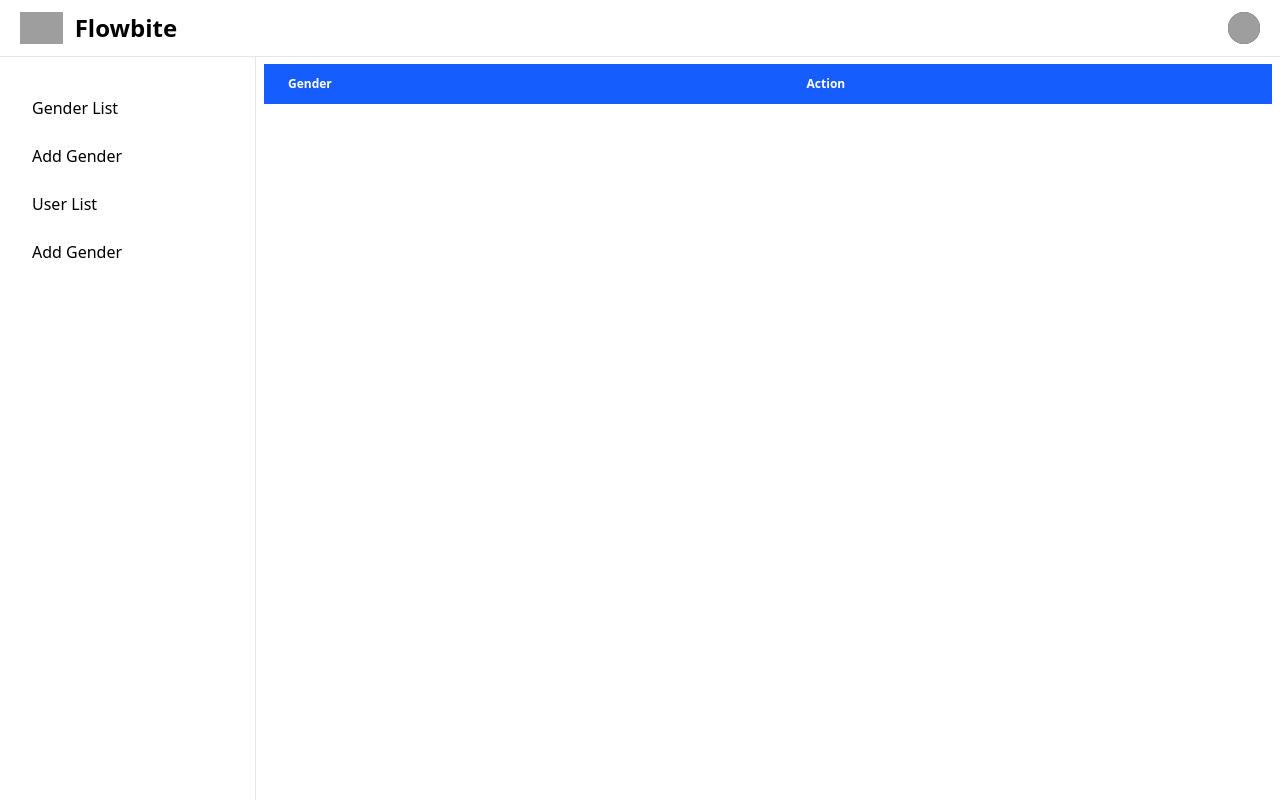
After one commit to JayRyanG/Groupthreesite_Repo, a Django app: template crud/templates/gender/GendersList.html in a window 1280 px wide. The commit adds this page. Run offline with Django 4.2, Linux system fonts and the light colour scheme; the template is opened without the code that fills it, so the values that code supplies are empty; grey boxes are pictures that could not be loaded.

Commit message:
web application

```diff
--- a/crud/static/css/output.css
+++ b/crud/static/css/output.css
@@ -7,9 +7,12 @@
       "Segoe UI Emoji", "Segoe UI Symbol", "Noto Color Emoji";
     --font-mono: ui-monospace, SFMono-Regular, Menlo, Monaco, Consolas, "Liberation Mono",
       "Courier New", monospace;
+    --color-green-100: oklch(96.2% 0.044 156.743);
+    --color-green-500: oklch(72.3% 0.219 149.579);
     --color-green-600: oklch(62.7% 0.194 149.214);
     --color-green-700: oklch(52.7% 0.154 150.069);
     --color-blue-600: oklch(54.6% 0.245 262.881);
+    --color-gray-50: oklch(98.5% 0.002 247.839);
     --color-gray-100: oklch(96.7% 0.003 264.542);
     --color-gray-200: oklch(92.8% 0.006 264.531);
     --color-gray-300: oklch(87.2% 0.01 258.338);
@@ -22,6 +25,9 @@
     --color-black: #000;
     --color-white: #fff;
     --spacing: 0.25rem;
+    --container-xs: 20rem;
+    --text-xs: 0.75rem;
+    --text-xs--line-height: calc(1 / 0.75);
     --text-sm: 0.875rem;
     --text-sm--line-height: calc(1.25 / 0.875);
     --text-base: 1rem;
@@ -30,6 +36,7 @@
     --text-xl--line-height: calc(1.75 / 1.25);
     --text-2xl: 1.5rem;
     --text-2xl--line-height: calc(2 / 1.5);
+    --font-weight-normal: 400;
     --font-weight-medium: 500;
     --font-weight-semibold: 600;
     --radius-sm: 0.25rem;
@@ -200,6 +207,9 @@
   .fixed {
     position: fixed;
   }
+  .relative {
+    position: relative;
+  }
   .static {
     position: static;
   }
@@ -320,6 +387,9 @@
     text-overflow: ellipsis;
     white-space: nowrap;
   }
+  .overflow-x-auto {
+    overflow-x: auto;
+  }
   .overflow-y-auto {
     overflow-y: auto;
   }
@@ -350,8 +420,20 @@
   .border-gray-300 {
     border-color: var(--color-gray-300);
   }
+  .bg-blue-600 {
+    background-color: var(--color-blue-600);
+  }
+  .bg-gray-50 {
+    background-color: var(--color-gray-50);
+  }
+  .bg-gray-100 {
+    background-color: var(--color-gray-100);
+  }
   .bg-gray-800 {
     background-color: var(--color-gray-800);
+  }
+  .bg-green-100 {
+    background-color: var(--color-green-100);
   }
   .bg-green-600 {
     background-color: var(--color-green-600);
@@ -359,14 +441,26 @@
   .bg-white {
     background-color: var(--color-white);
   }
+  .p-1 {
+    padding: calc(var(--spacing) * 1);
+  }
+  .p-1\.5 {
+    padding: calc(var(--spacing) * 1.5);
+  }
   .p-2 {
     padding: calc(var(--spacing) * 2);
+  }
+  .p-4 {
+    padding: calc(var(--spacing) * 4);
   }
   .px-3 {
     padding-inline: calc(var(--spacing) * 3);
   }
   .px-4 {
     padding-inline: calc(var(--spacing) * 4);
+  }
+  .px-6 {
+    padding-inline: calc(var(--spacing) * 6);
   }
   .py-1 {
     padding-block: calc(var(--spacing) * 1);
@@ -380,11 +474,17 @@
   .py-3 {
     padding-block: calc(var(--spacing) * 3);
   }
+  .py-4 {
+    padding-block: calc(var(--spacing) * 4);
+  }
   .pt-20 {
     padding-top: calc(var(--spacing) * 20);
   }
   .pb-4 {
     padding-bottom: calc(var(--spacing) * 4);
+  }
+  .text-left {
+    text-align: left;
   }
   .text-base {
     font-size: var(--text-base);
@@ -398,9 +498,17 @@
     font-size: var(--text-xl);
     line-height: var(--tw-leading, var(--text-xl--line-height));
   }
+  .text-xs {
+    font-size: var(--text-xs);
+    line-height: var(--tw-leading, var(--text-xs--line-height));
+  }
   .font-medium {
     --tw-font-weight: var(--font-weight-medium);
     font-weight: var(--font-weight-medium);
+  }
+  .font-normal {
+    --tw-font-weight: var(--font-weight-normal);
+    font-weight: var(--font-weight-normal);
   }
   .font-semibold {
     --tw-font-weight: var(--font-weight-semibold);
@@ -535,6 +666,11 @@
   .rtl\:justify-end {
     &:where(:dir(rtl), [dir="rtl"], [dir="rtl"] *) {
       justify-content: flex-end;
+    }
+  }
+  .rtl\:text-right {
+    &:where(:dir(rtl), [dir="rtl"], [dir="rtl"] *) {
+      text-align: right;
     }
   }
   .dark\:divide-gray-600 {
@@ -708,6 +844,11 @@
   inherits: false;
   initial-value: 0 0 #0000;
 }
+@property --tw-outline-style {
+  syntax: "*";
+  inherits: false;
+  initial-value: solid;
+}
 @layer properties {
   @supports ((-webkit-hyphens: none) and (not (margin-trim: inline))) or ((-moz-orient: inline) and (not (color:rgb(from red r g b)))) {
     *, ::before, ::after, ::backdrop {
@@ -732,6 +873,7 @@
       --tw-ring-offset-width: 0px;
       --tw-ring-offset-color: #fff;
       --tw-ring-offset-shadow: 0 0 #0000;
+      --tw-outline-style: solid;
     }
   }
 }
--- /dev/null
+++ b/crud/static/js/auto_hide_toast.js
@@ -0,0 +1,6 @@
+setTimeout(() => {
+    const successToastMessage = document.getElementById('toast-success')
+    if (successToastMessage) {
+        successToastMessage.style.display = 'none'
+    }
+}, 3000)
--- a/crud/templates/gender/AddGender.html
+++ b/crud/templates/gender/AddGender.html
@@ -3,7 +3,8 @@
 {% block 'title' %} Add Gender Page {% endblock 'title' %}
 
 {% block 'content' %}
-{% include "include/sidebar.html" %}
+{% include "include/Sidebar.html" %}
+{% include "include/ToastMessage.html" %}
 
 <div class="p-2 sm:ml-64 mt-16 md:mt-14">
     <form action="/gender/add"method="post">
--- /dev/null
+++ b/crud/templates/gender/GendersList.html
@@ -0,0 +1,33 @@
+{% extends "layout/base.html" %}
+
+{% block 'title' %}
+Gender List
+{% endblock 'title' %}
+
+{% block 'content' %}
+
+{% include "include/Sidebar.html" %}
+{% include "include/ToastMessage.html" %}
+
+<div class="p-2 sm:ml-64 mt-16 md:mt-14">
+    <div class="relative overflow-x-auto">
+        <table class="w-full">
+            <thead class="text-xs text-left text-white bg-blue-600">
+                <tr>
+                    <th class="px-6 py-3">Gender</th>
+                    <th class="px-6 py-3">Action</th>
+                </tr>
+            </thead>
+            <tbody class="text-xs text-black">
+                {% for gender in genders %}
+                    <tr class="hover: bg-gray-100 border-b border-gray-200">
+                        <td class="px-6 py-3">{{ gender.gender }}</td>
+                        <td class="px-6 py-3"></td>
+                    </tr>
+                {% endfor %}
+            </tbody>
+        </table>
+    </div>
+</div>
+
+{% endblock 'content' %}
--- a/crud/templates/include/Sidebar.html
+++ b/crud/templates/include/Sidebar.html
@@ -57,11 +57,11 @@
      <div class="h-full px-3 pb-4 overflow-y-auto bg-white ">
         <ul class="space-y-2 font-medium">
            <li>
-            <li><a href="#" class="flex items-center p-2 text-black rounded-1g hover:bg-gray-100 group">
+            <li><a href="/gender/list" class="flex items-center p-2 text-black rounded-1g hover:bg-gray-100 group">
                   <span class="ms-3">Gender List</span>
               </a>
            </li>
-           <li><a href="#" class="flex items-center p-2 text-black rounded-1g hover:bg-gray-100 group">
+           <li><a href="/gender/add" class="flex items-center p-2 text-black rounded-1g hover:bg-gray-100 group">
                   <span class="ms-3">Add Gender</span>
            </a>
          </li>
--- /dev/null
+++ b/crud/templates/include/ToastMessage.html
@@ -0,0 +1,21 @@
+{% load static %}
+
+{% if messages %}
+    {% for message in messages %}
+        <div id="toast-success" class="flex ml-64 mt-16 items-center w-full z-60 max-w-xs p-4 mb-4 text -gray-500 bg-white rounded-lg shadow-sm" role="alert">
+            <div class="inline-flex items-center justify-center shrink-0 w-8 h-8 text-green-500 bg-green-100 rounded-lg">
+                <svg class="w-5 h-5" aria-hidden="true" xmlns="http://www.w3.org/2000/svg" fill="currentColor" viewBox="0 0 20 20">
+                <path d="M10 .5a9.5 9.5 0 1 0 9.5 9.5A9.51 9.51 0 0 0 10 .5Zm3.707 8.207-4 4a1 1 0 0 1-1.414 0l-2-2a1 1 0 0 1 1.414-1.414L9 10.586l3.293-3.293a1 1 0 0 1 1.414 1.414Z"/>
+                </svg>
+                <span class="sr-only">Check icon</span>
+            </div>
+            <div class="ms-3 text-sm font-normal">{{message}}</div>
+            <button type="button" class="ms-auto -mx-1.5 -my-1.5 bg-white text-gray-400 hover:text-gray-900 rounded-lg focus:ring-2 focus:ring-gray-300 p-1.5 hover:bg-gray-100 inline-flex items-center justify-center h-8 w-8" data-dismiss-target="#toast-success" aria-label="Close">
+                <span class="sr-only">Close</span>
+                <svg class="w-3 h-3" aria-hidden="true" xmlns="http://www.w3.org/2000/svg" fill="none" viewBox="0 0 14 14">
+                    <path stroke="currentColor" stroke-linecap="round" stroke-linejoin="round" stroke-width="2" d="m1 1 6 6m0 0 6 6M7 7l6-6M7 7l-6 6"/>
+                </svg>
+            </button>
+        </div>
+    {% endfor %}
+{% endif %}
--- a/crud/urls.py
+++ b/crud/urls.py
@@ -2,5 +2,6 @@ from django.urls import path
 from . import views
 
 urlpatterns = [
+    path('gender/list', views.gender_list),
     path('gender/add', views.add_gender)
 ]
```
Also changed, not shown: other parts of crud/static/css/output.css (+80 -0 lines), crud/views.py (+17 -2 lines).
